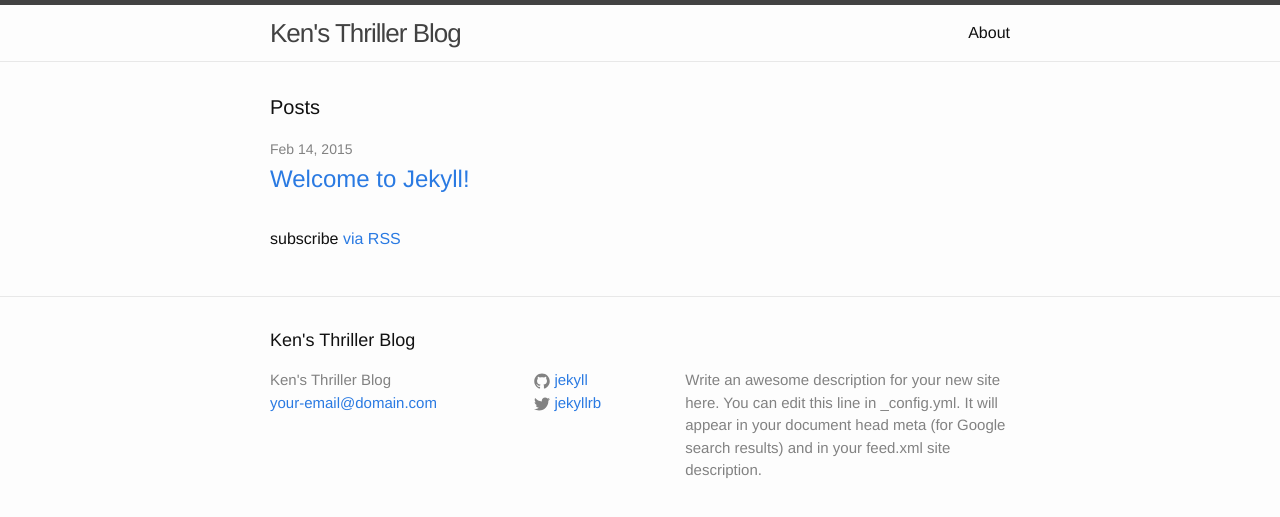
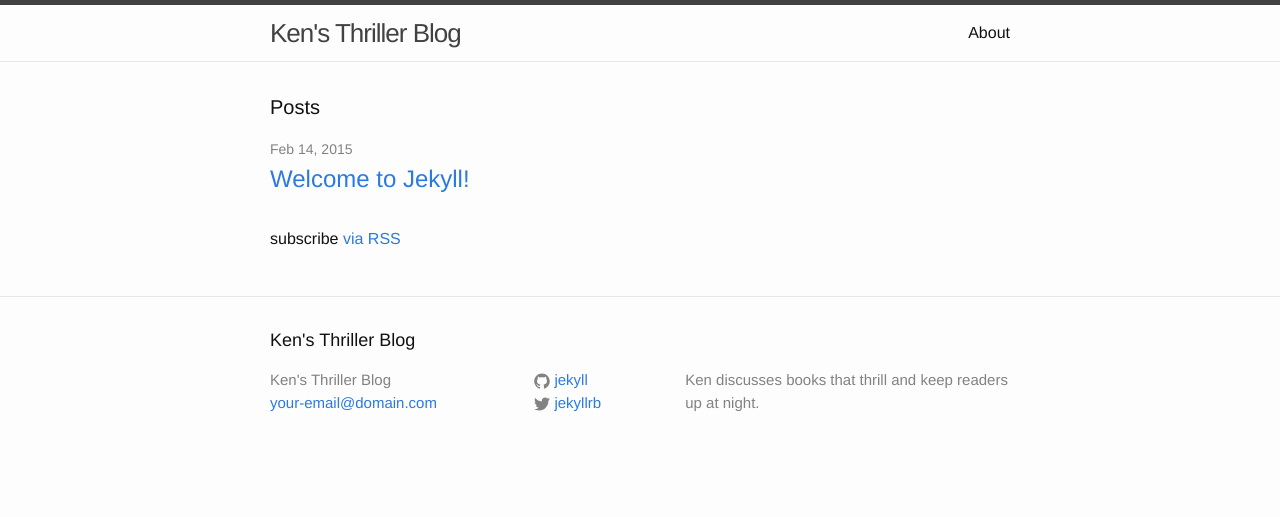
Before and after one commit to kenbishop/github-kenbishop, a Jekyll site: the page built from kensblog/index.html, in a window 1280 px wide. Shown: the top 517 px of the page. Built offline with Jekyll 4.4.1, drawn with Linux system fonts in a browser that asks for light colours.

Commit message:
chgd About _config.yml

```diff
--- a/kensblog/_config.yml
+++ b/kensblog/_config.yml
@@ -2,9 +2,7 @@
 title: Ken's Thriller Blog
 email: your-email@domain.com
 description: > # this means to ignore newlines until "baseurl:"
-  Write an awesome description for your new site here. You can edit this
-  line in _config.yml. It will appear in your document head meta (for
-  Google search results) and in your feed.xml site description.
+  Ken discusses books that thrill and keep readers up at night.
 baseurl: "" # the subpath of your site, e.g. /blog/
 url: "http://yourdomain.com" # the base hostname & protocol for your site
 twitter_username: jekyllrb
```
